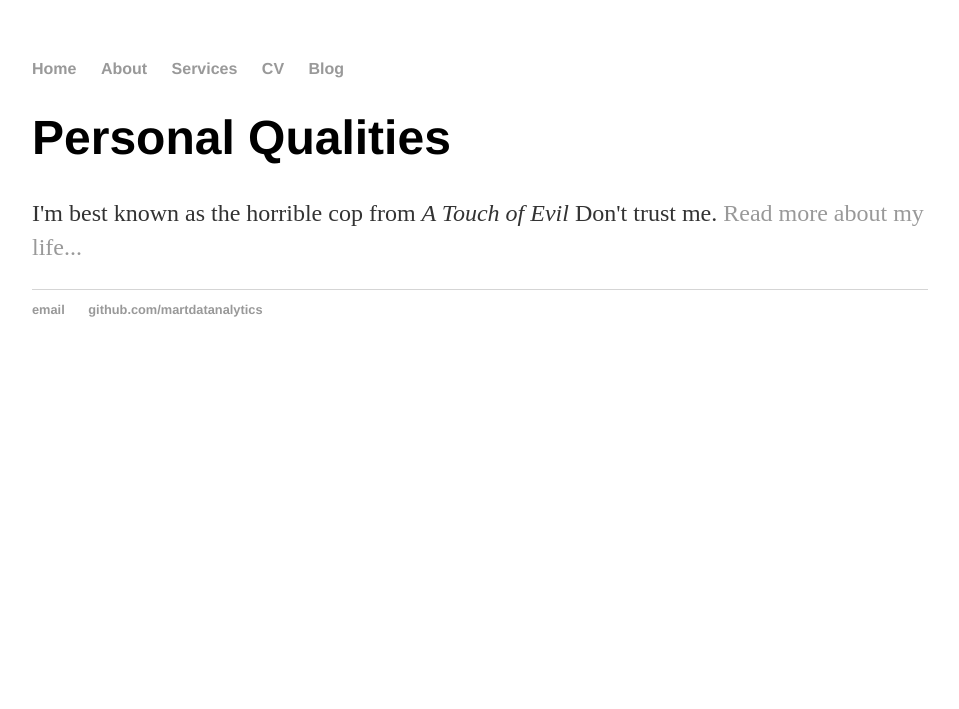
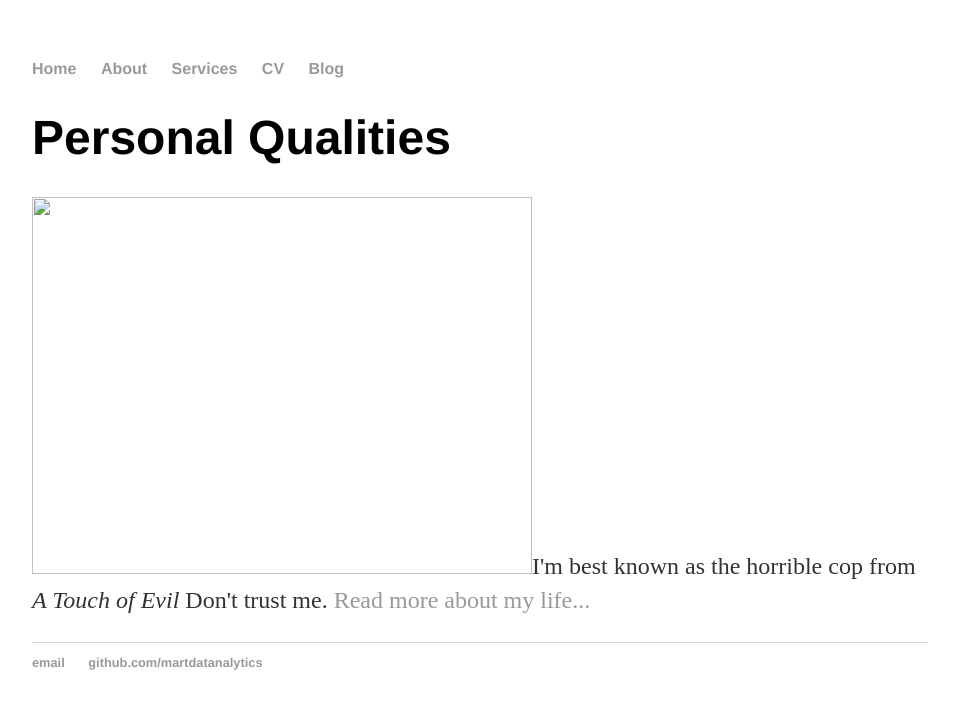
Before and after one commit to martdatanalytics/martdatanalytics.github.io, a Jekyll site: the page built from cv/index.html, in a window 1280 px wide. Shown: the top 709 px of the page, without its empty margins (160-1119 px from the left). Built offline with Jekyll 4.4.1, drawn with Linux system fonts in a browser that asks for light colours.

Commit message:
Update index.html

```diff
--- a/cv/index.html
+++ b/cv/index.html
@@ -4,5 +4,5 @@ title: Martin Canaan Mafunda
 ---
 <div class="blurb">
 	<h1>Personal Qualities</h1>
-	<p>I'm best known as the horrible cop from <em>A Touch of Evil</em> Don't trust me. <a href="/about">Read more about my life...</a></p>
+	<p><img src="",alt="Mountain View", width="500", height="377">I'm best known as the horrible cop from <em>A Touch of Evil</em> Don't trust me. <a href="/about">Read more about my life...</a></p>
 </div><!-- /.blurb -->
```
